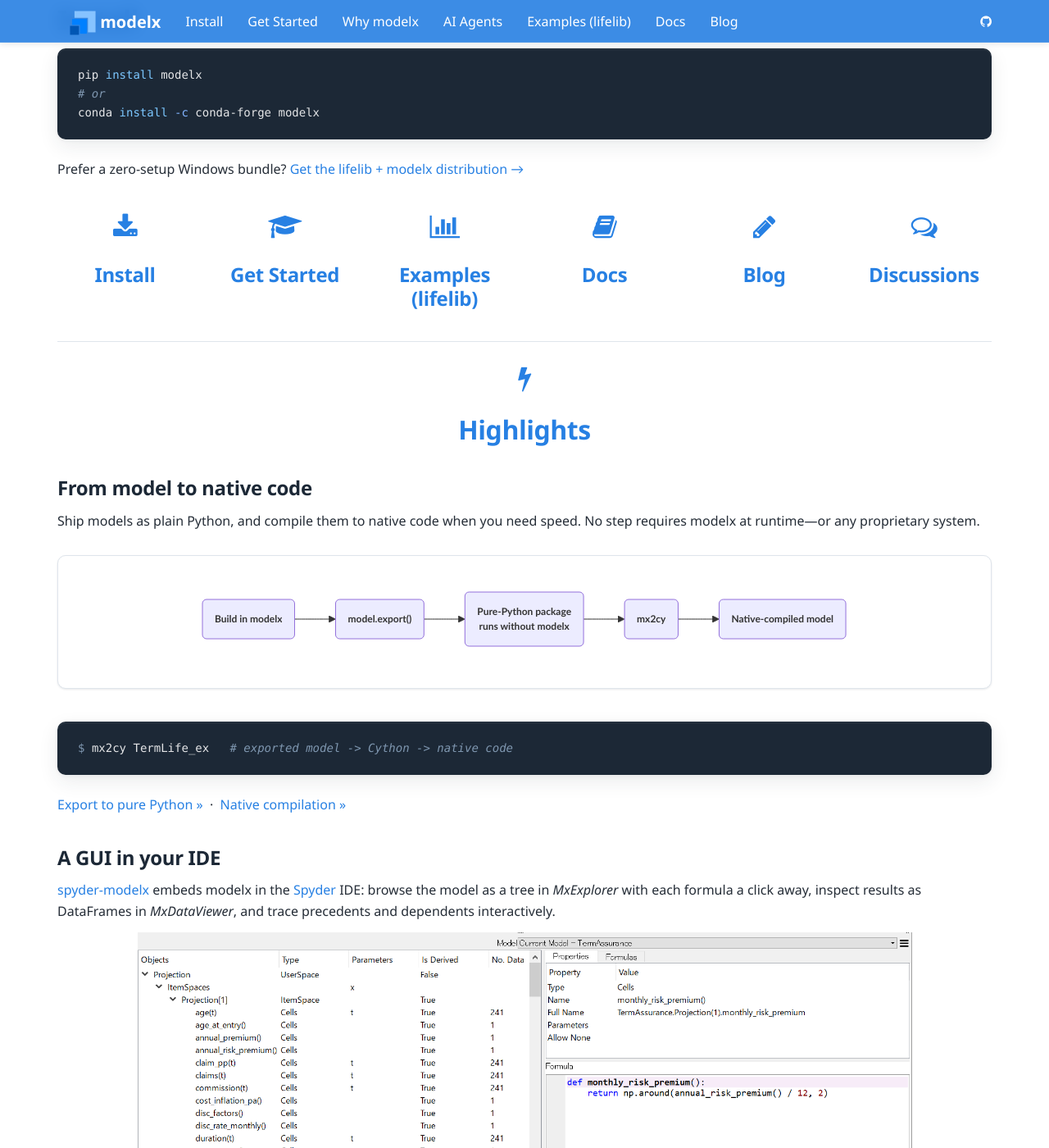
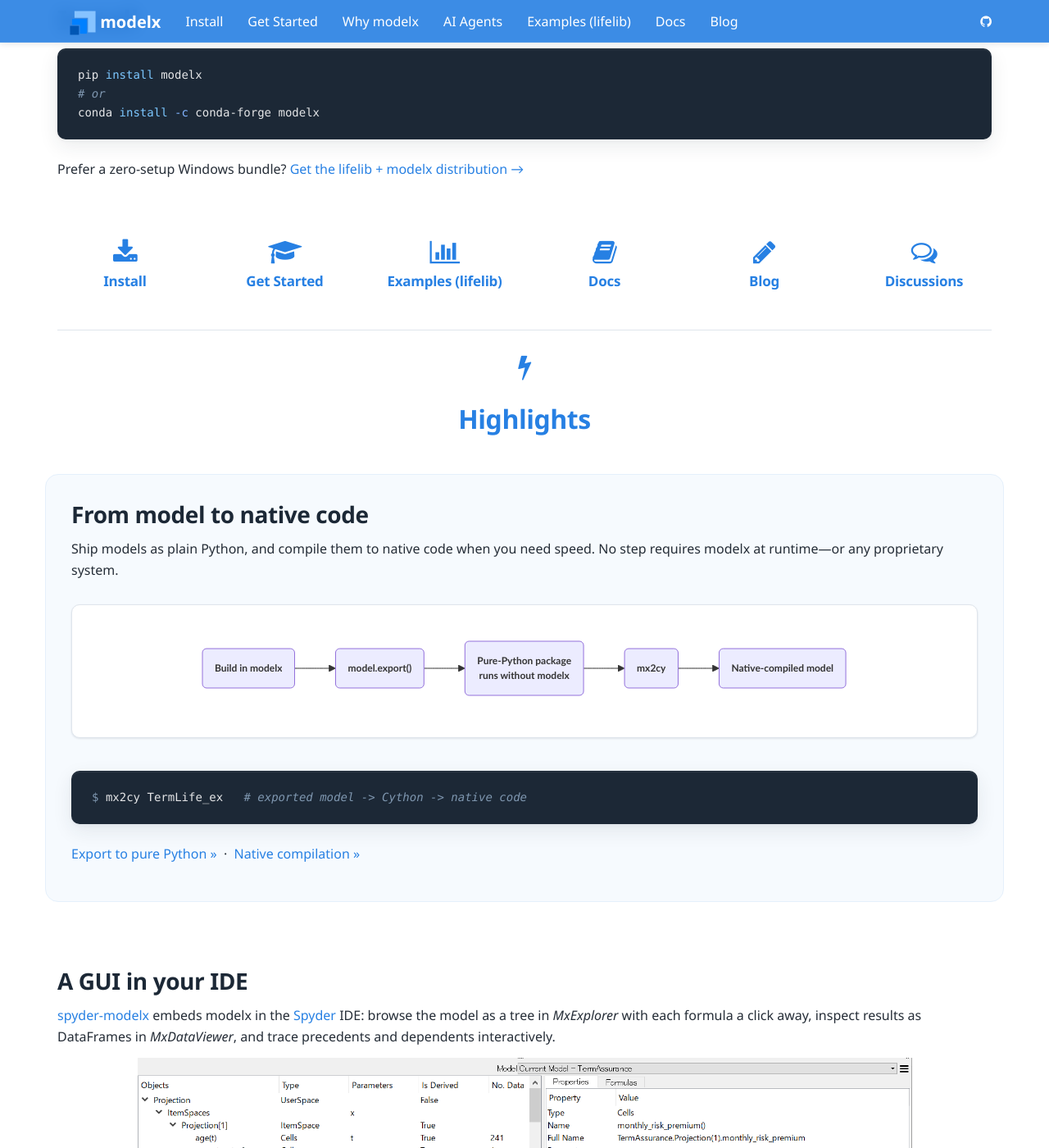
Before and after one commit to fumitoh/modelx-site, a Jekyll site: the page built from index.html, in a window 1280 px wide and 1400 px high, scrolled down 1802 px. Shown: the whole window at 82% size. Built offline with Jekyll 4.4.1, drawn with Linux system fonts in a browser that asks for light colours.

Commit message:
Give homepage showcase rows slide-like rhythm with alternating tint
Showcase sections get consistent vertical space and alternate onto the
lightest blue tint as soft rounded panels; the quick-links strip and
Highlights interstitial are tightened to match. Class hooks only.

Co-Authored-By: Claude Fable 5 <noreply@anthropic.com>

```diff
--- a/css/main.scss
+++ b/css/main.scss
@@ -434,6 +434,61 @@ pre:has(> code.language-mermaid) {
 }
 
 // ===========================================================================
+// Homepage rhythm
+// ===========================================================================
+
+// Each showcase row reads as its own slide: generous, consistent vertical
+// space, with alternating rows on the lightest blue tint as soft panels.
+.home-section {
+  margin-top: $mx-space-6;
+  margin-bottom: $mx-space-6;
+  padding: $mx-space-4 0;
+
+  > [class*="col-"] > h3:first-child {
+    margin-top: 0;
+    font-size: 28px;
+  }
+}
+
+.home-section--alt {
+  background-color: $mx-blue-050;
+  border: 1px solid $mx-blue-100;
+  border-radius: $mx-radius-lg;
+  padding: $mx-space-4 $mx-space-2;
+}
+
+// Quick-links strip: compact labels under the icon row.
+.home-links {
+  margin-top: $mx-space-6;
+  margin-bottom: $mx-space-3;
+
+  h2 {
+    margin: $mx-space-1 0 0;
+  }
+
+  h3 {
+    font-size: 17px;
+    margin: 6px 0 $mx-space-3;
+
+    a:hover,
+    a:focus {
+      text-decoration: none;
+      color: $mx-blue-600;
+    }
+  }
+}
+
+// The Highlights interstitial between the links strip and the showcase rows.
+#features {
+  margin-bottom: $mx-space-2;
+
+  a:hover,
+  a:focus {
+    text-decoration: none;
+  }
+}
+
+// ===========================================================================
 // Cards and panels
 // ===========================================================================
 
--- a/index.html
+++ b/index.html
@@ -128,7 +128,7 @@ conda install -c conda-forge modelx
         </div>
     </div>
 
-    <div class="row">
+    <div class="row home-links">
         <div class="col-sm-2">
                 <h2 class="text-center"><a href="#install"><i class="fa fa-download" aria-hidden="true"></i></a></h2>
                 <h3 class="text-center"><a href="#install">Install</a></h3>
@@ -160,7 +160,7 @@ conda install -c conda-forge modelx
     <h2 class="text-center"><a href="{{site.baseurl}}{{feature_page.url}}"><i class="fa fa-bolt" aria-hidden="true"></i></a></h2>
     <h2 align="center" id="features"><a href="{{site.baseurl}}{{feature_page.url}}">Highlights</a></h2>
 
-    <div class="row">
+    <div class="row home-section home-section--alt">
         <div class="col-md-12">
             <h3 class="header-light">From model to native code</h3>
             <p>Ship models as plain Python, and compile them to native code
@@ -186,7 +186,7 @@ $ mx2cy TermLife_ex   # exported model -> Cython -> native code
         </div>
     </div>
 
-    <div class="row">
+    <div class="row home-section">
         <div class="col-md-12">
             <h3 class="header-light">A GUI in your IDE</h3>
             <p><a href="https://docs.modelx.io/en/latest/spyder.html">spyder-modelx</a>
@@ -207,7 +207,7 @@ $ mx2cy TermLife_ex   # exported model -> Cython -> native code
         </div>
     </div>
 
-    <div class="row">
+    <div class="row home-section home-section--alt">
         <div class="col-md-12">
             <h3 class="header-light">One model, every scenario</h3>
             <p>Write a space once, then apply it to arbitrary combinations of
```
